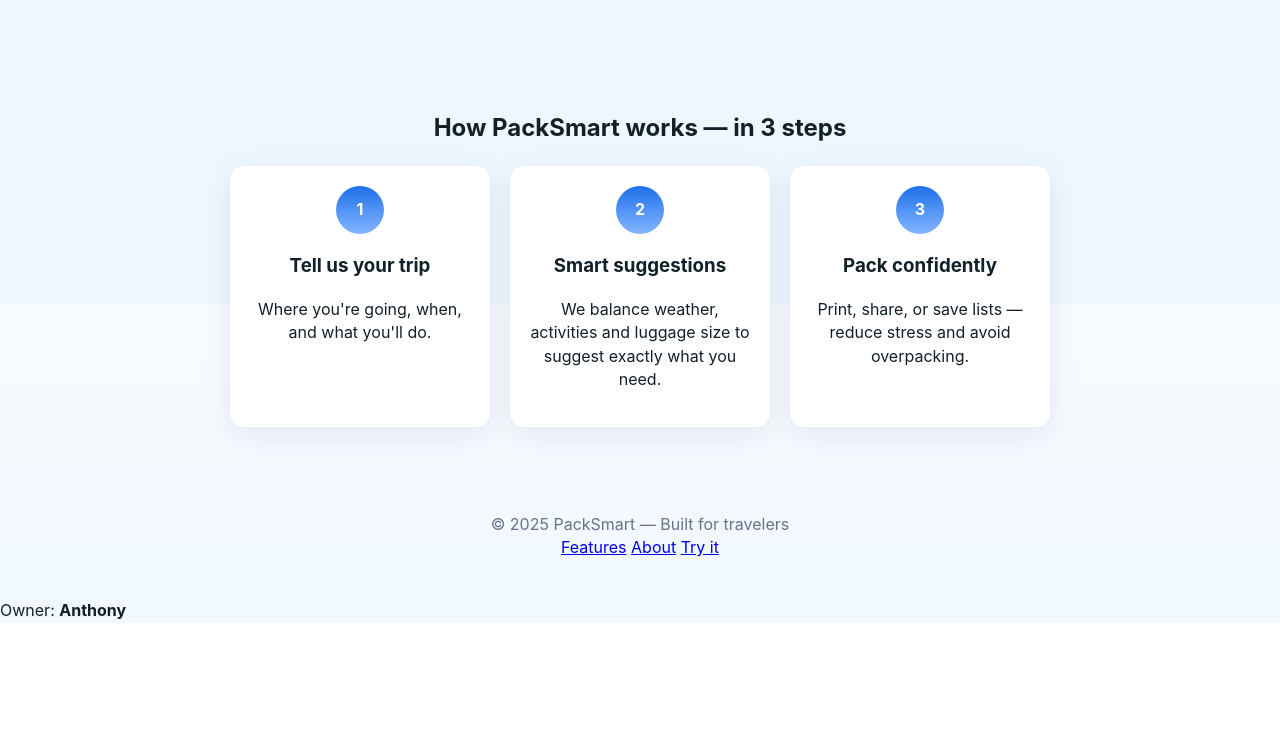
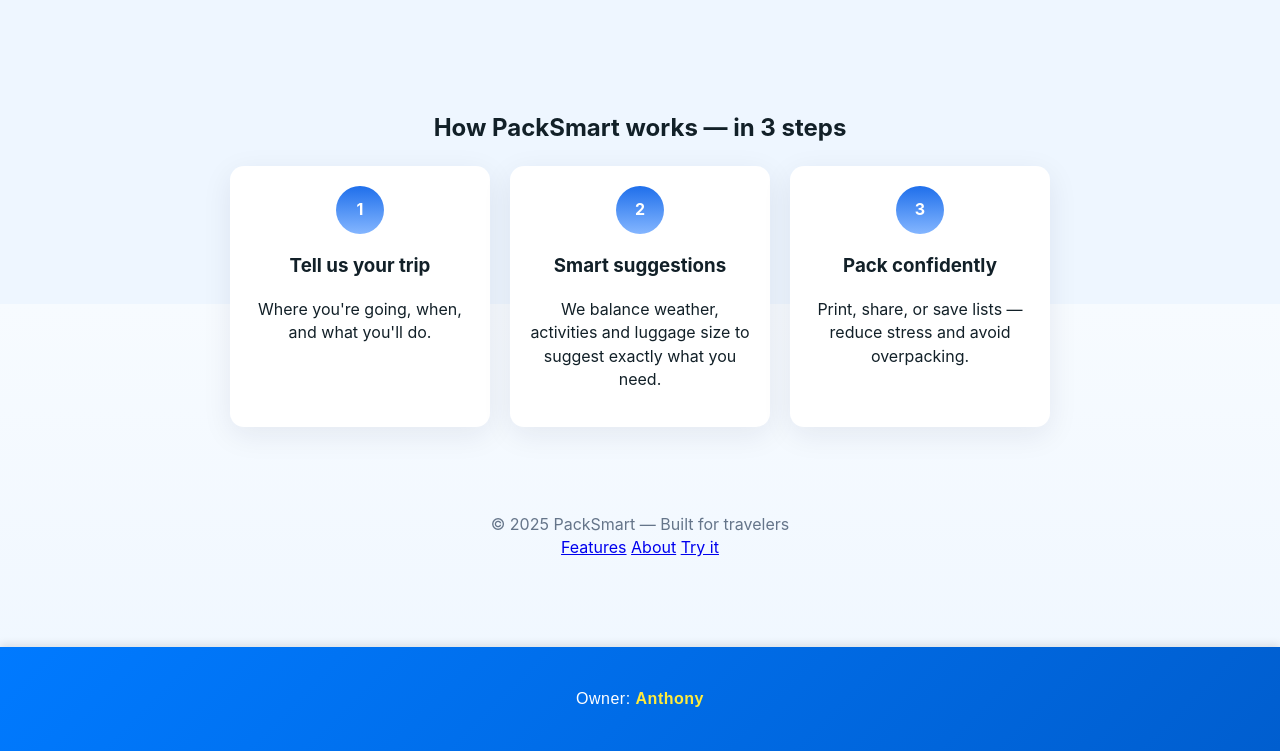
Before and after one commit to boriska1973/pack-smart, a plain HTML site: page index.html in a window 1280 px wide. Shown: the part 496-1247 px from the top of the page. Before the commit the page ends 1119 px from the top, so only its background shows below. Drawn offline with Linux system fonts and the light colour scheme.

Commit message:
Update styles.css

```diff
--- a/styles.css
+++ b/styles.css
@@ -165,3 +165,30 @@ textarea{min-height:72px; resize:vertical}
   body{background:white}
   .card{box-shadow:none}
 }
+.footer {
+  text-align: center;
+  background: linear-gradient(135deg, #007aff, #005ecf);
+  color: white;
+  padding: 1.5rem 0;
+  font-family: "Poppins", sans-serif;
+  font-size: 1rem;
+  letter-spacing: 0.5px;
+  margin-top: 4rem;
+  box-shadow: 0 -3px 8px rgba(0, 0, 0, 0.1);
+  animation: fadeInUp 1s ease;
+}
+
+.footer strong {
+  color: #ffeb3b;
+}
+
+@keyframes fadeInUp {
+  from {
+    opacity: 0;
+    transform: translateY(20px);
+  }
+  to {
+    opacity: 1;
+    transform: translateY(0);
+  }
+}
```
